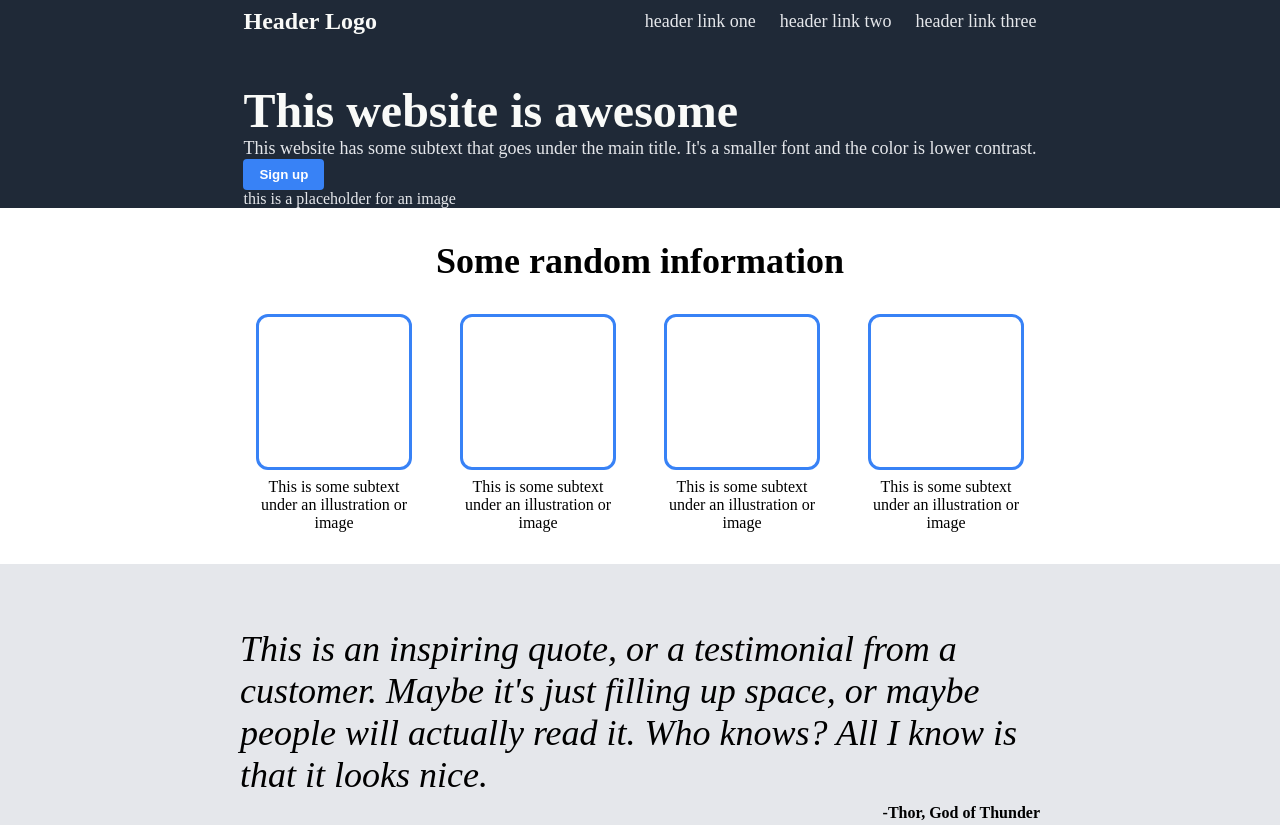
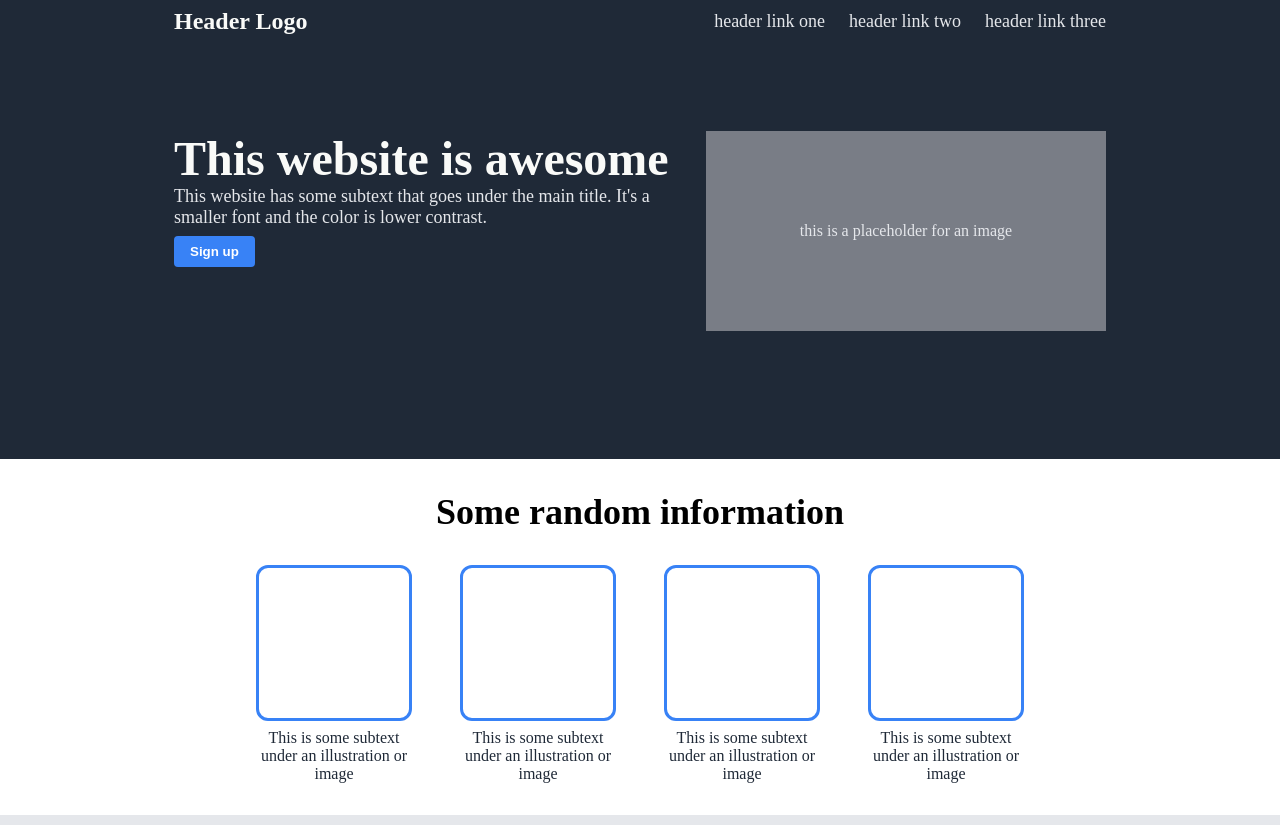
Before and after one commit to itdepends-music/odin-landing-page, a plain HTML site: page index.html in a window 1280 px wide. Shown: the top 825 px of the page. Drawn offline with Linux system fonts and the light colour scheme.

Commit message:
Style hero. Project is now finished

```diff
--- a/styles.css
+++ b/styles.css
@@ -142,12 +142,13 @@ body {
 
 .card-text {
     text-align: center;
+    color: #1f2937;
 }
 
 .header-hero {
     display: flex;
     justify-content: center;
-
+    padding: 0 48px;
 }
 
 .header {
@@ -155,7 +156,7 @@ body {
     justify-content: space-between;
     align-items: center;
     padding-top: 8px;
-    padding-bottom: 48px;
+    padding-bottom: 96px;
 }
 
 .header-links {
@@ -163,3 +164,28 @@ body {
     align-items: center;
     gap: 24px;
 }
+
+.hero-image {
+    background-color:hsl(220, 5%, 50%);
+    width: 400px;
+    height: 200px;
+    display: flex;
+    justify-content: center;
+    align-items: center;
+    text-align: center;
+    flex-shrink: 0;
+}
+
+.hero {
+    display: flex;
+    padding-bottom: 128px;
+    gap: 32px;
+}
+
+.hero-paragraph {
+    padding-bottom: 8px;
+}
+
+.hero-text {
+    max-width: 500px;
+}
```
